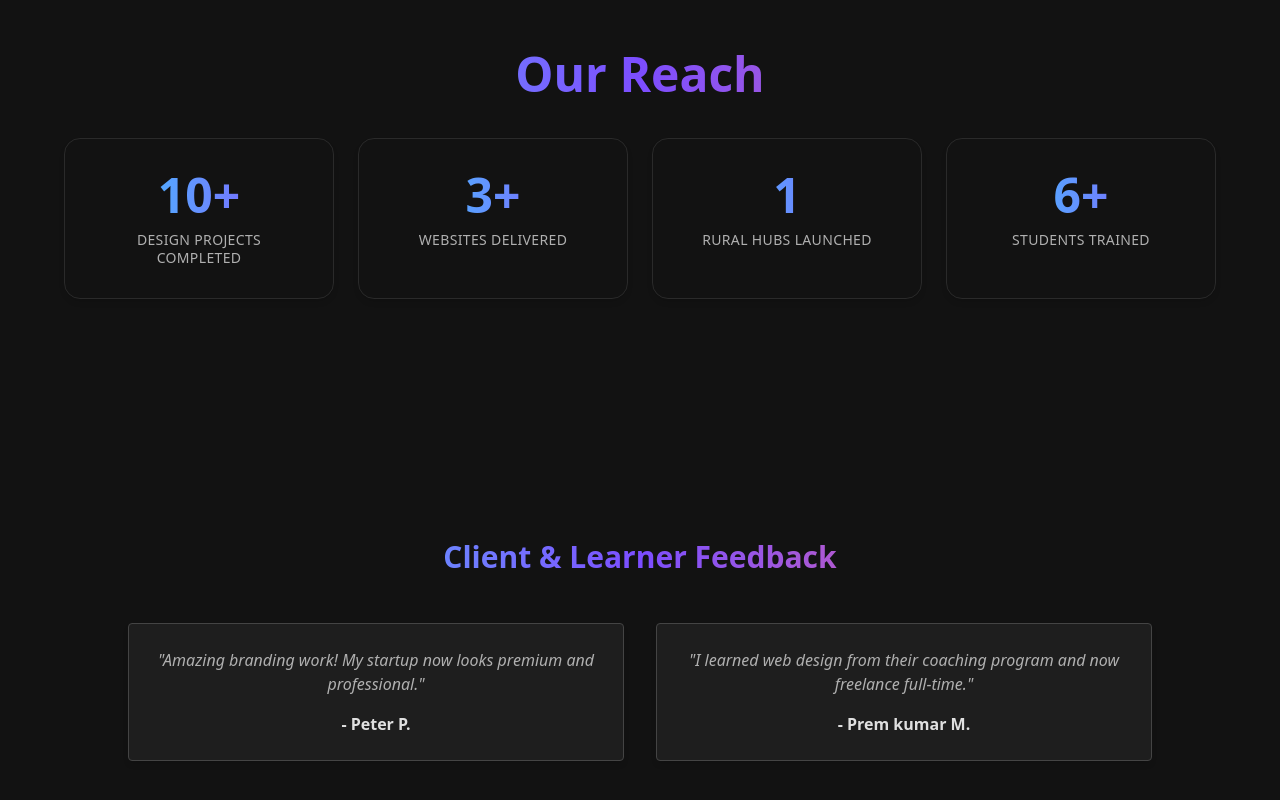
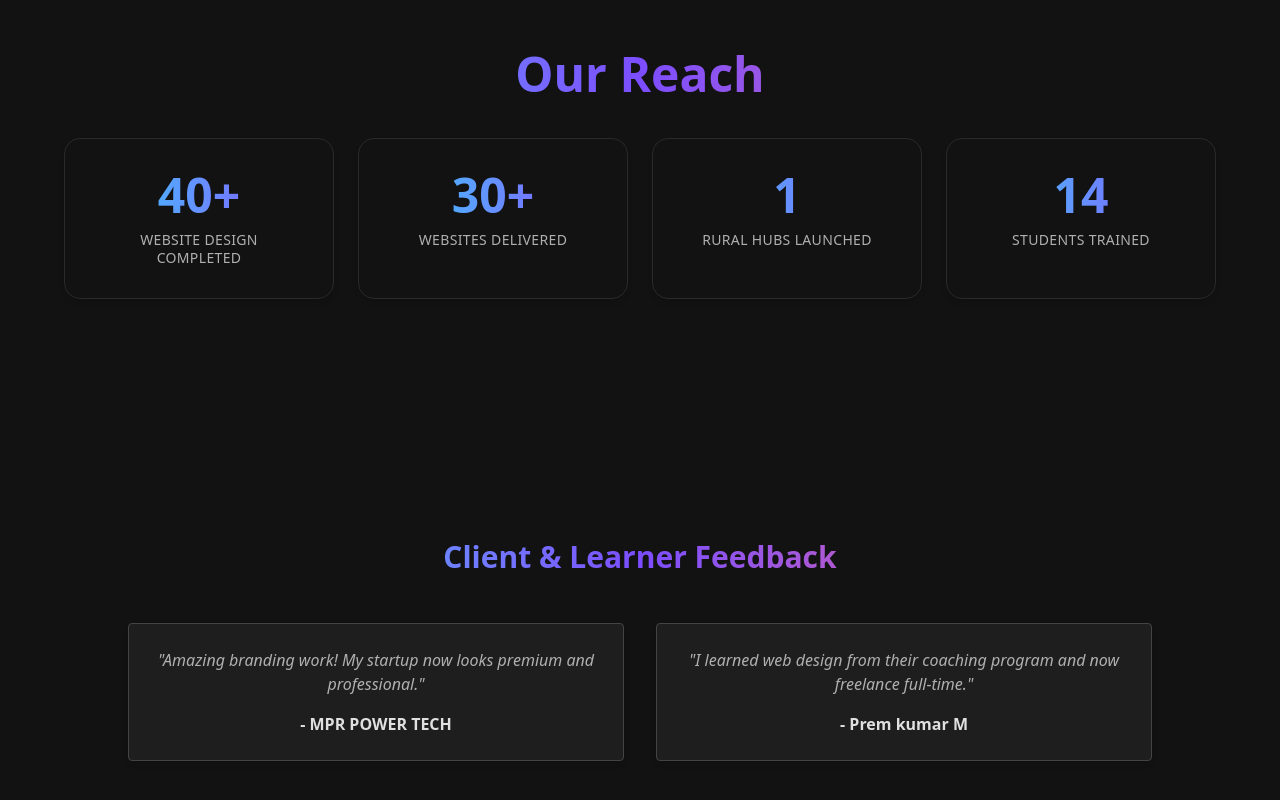
Before and after one commit to RAKESHM28102000/inspirelooptech, a React (Vite) app: page /about in a window 1280 px wide. Shown: the part 2787-3587 px from the top of the page. Built offline with nearby package versions, Linux system fonts and the light colour scheme.

Commit message:
about section stats updated

```diff
--- a/src/pages/About.jsx
+++ b/src/pages/About.jsx
@@ -142,10 +142,10 @@ const About = () => {
           </h2>
           <div className="grid grid-cols-2 sm:grid-cols-2 md:grid-cols-4 gap-6">
             {[
-              { number: 10, label: "Design Projects Completed", suffix: "+" },
-              { number: 3, label: "Websites Delivered", suffix: "+" },
+              { number: 40, label: "Website Design Completed", suffix: "+" },
+              { number:30, label: "Websites Delivered", suffix: "+" },
               { number: 1, label: "Rural Hubs Launched", suffix: "" },
-              { number: 6, label: "Students Trained", suffix: "+" },
+              { number: 14, label: "Students Trained", suffix: "" },
             ].map((stat, idx) => (
               <div key={idx} className="bg-[#121212] border border-[#2A2A2A] rounded-2xl p-8 shadow-md hover:shadow-xl hover:shadow-[#00C8FF]/20 transition-all duration-500" data-aos="zoom-in">
                 <h3 className="text-4xl md:text-5xl font-extrabold mb-3 bg-gradient-to-r from-[#00C8FF] to-[#7C4DFF] bg-clip-text text-transparent">
@@ -168,8 +168,8 @@ const About = () => {
           </h2>
           <div className="grid md:grid-cols-2 gap-8">
             {[
-              { name: 'Peter P.', message: 'Amazing branding work! My startup now looks premium and professional.' },
-              { name: 'Prem kumar M.', message: 'I learned web design from their coaching program and now freelance full-time.' },
+              { name: 'MPR POWER TECH', message: 'Amazing branding work! My startup now looks premium and professional.' },
+              { name: 'Prem kumar M', message: 'I learned web design from their coaching program and now freelance full-time.' },
             ].map((testimonial, idx) => (
               <div key={idx} className="bg-[#1E1E1E] border border-[#444444] rounded p-6 shadow-md hover:shadow-[#aaa] transition duration-300">
                 <p className="text-[#B0B0B0] mb-4 italic">"{testimonial.message}"</p>
```
